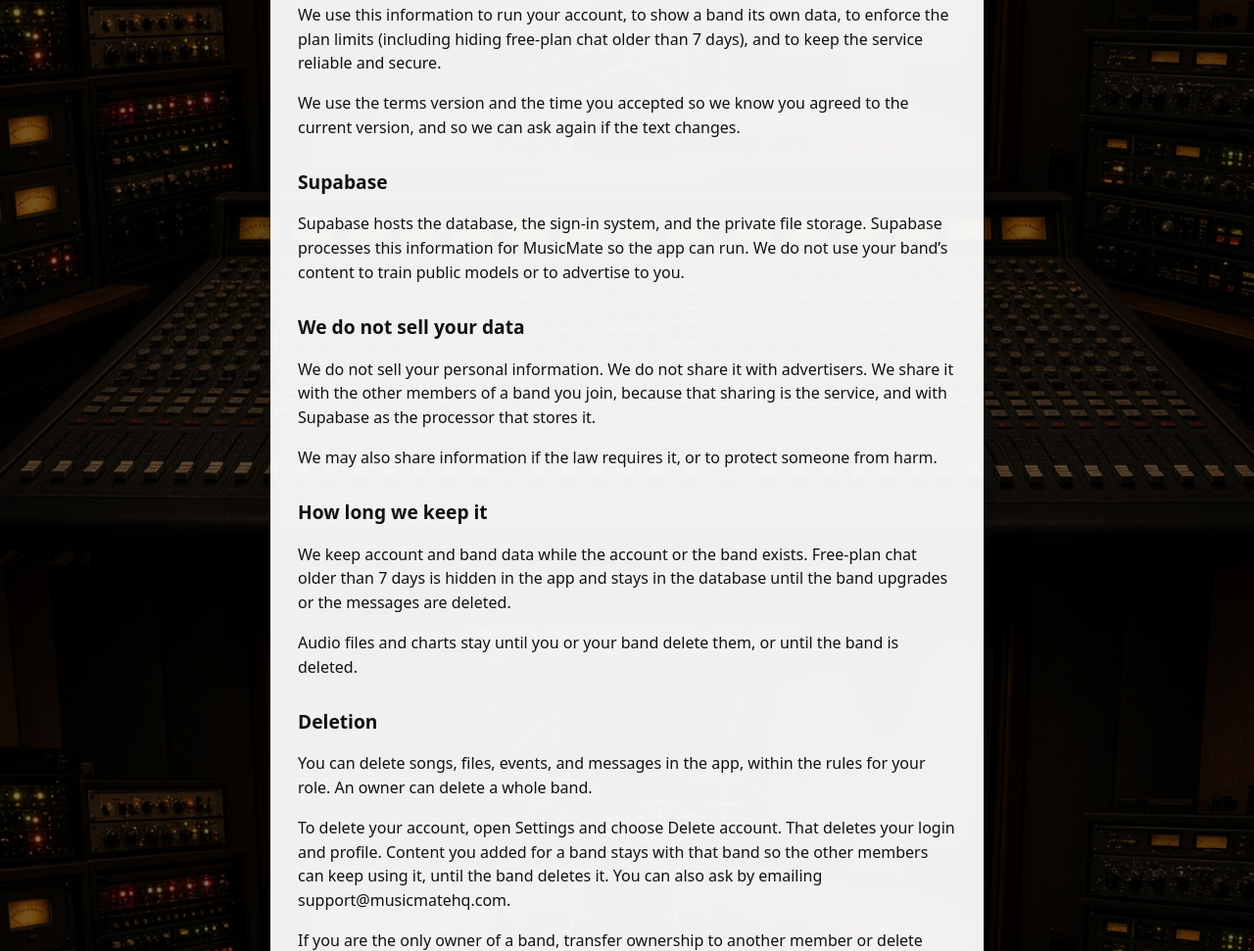
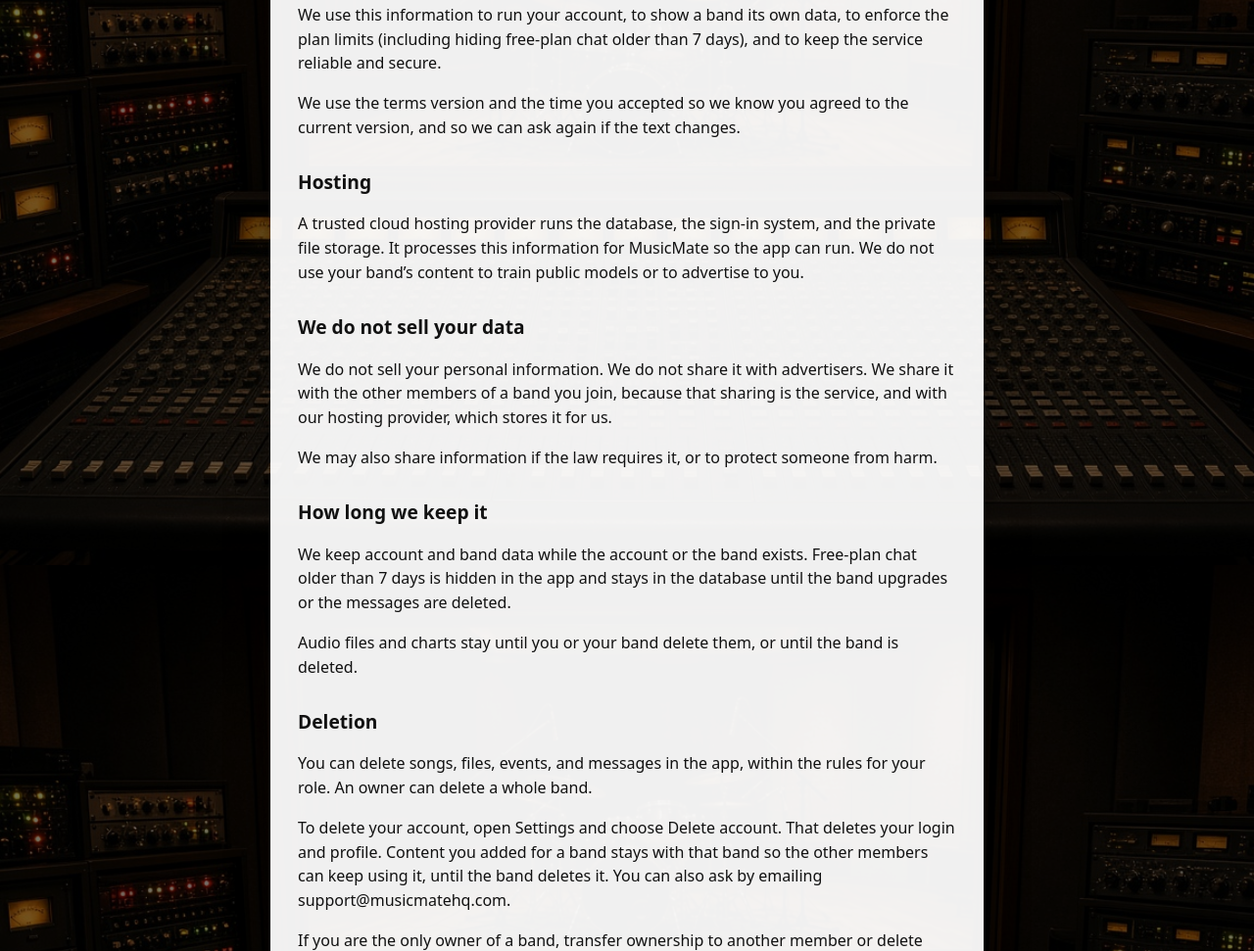
Before and after one commit to reeroy-boy/musicmate-site, a plain HTML site: page privacy.html in a window 1280 px wide. Shown: the part 1023-1994 px from the top of the page at 98% size. Drawn offline with Linux system fonts and the light colour scheme.

Commit message:
Remove Supabase name from privacy page

```diff
--- a/privacy.html
+++ b/privacy.html
@@ -40,10 +40,10 @@ body { background: rgba(255,255,255,.94); color: #111; border-radius: 14px; padd
 <h2>How we use it</h2>
 <p>We use this information to run your account, to show a band its own data, to enforce the plan limits (including hiding free-plan chat older than 7 days), and to keep the service reliable and secure.</p>
 <p>We use the terms version and the time you accepted so we know you agreed to the current version, and so we can ask again if the text changes.</p>
-<h2>Supabase</h2>
-<p>Supabase hosts the database, the sign-in system, and the private file storage. Supabase processes this information for MusicMate so the app can run. We do not use your band’s content to train public models or to advertise to you.</p>
+<h2>Hosting</h2>
+<p>A trusted cloud hosting provider runs the database, the sign-in system, and the private file storage. It processes this information for MusicMate so the app can run. We do not use your band’s content to train public models or to advertise to you.</p>
 <h2>We do not sell your data</h2>
-<p>We do not sell your personal information. We do not share it with advertisers. We share it with the other members of a band you join, because that sharing is the service, and with Supabase as the processor that stores it.</p>
+<p>We do not sell your personal information. We do not share it with advertisers. We share it with the other members of a band you join, because that sharing is the service, and with our hosting provider, which stores it for us.</p>
 <p>We may also share information if the law requires it, or to protect someone from harm.</p>
 <h2>How long we keep it</h2>
 <p>We keep account and band data while the account or the band exists. Free-plan chat older than 7 days is hidden in the app and stays in the database until the band upgrades or the messages are deleted.</p>
```
